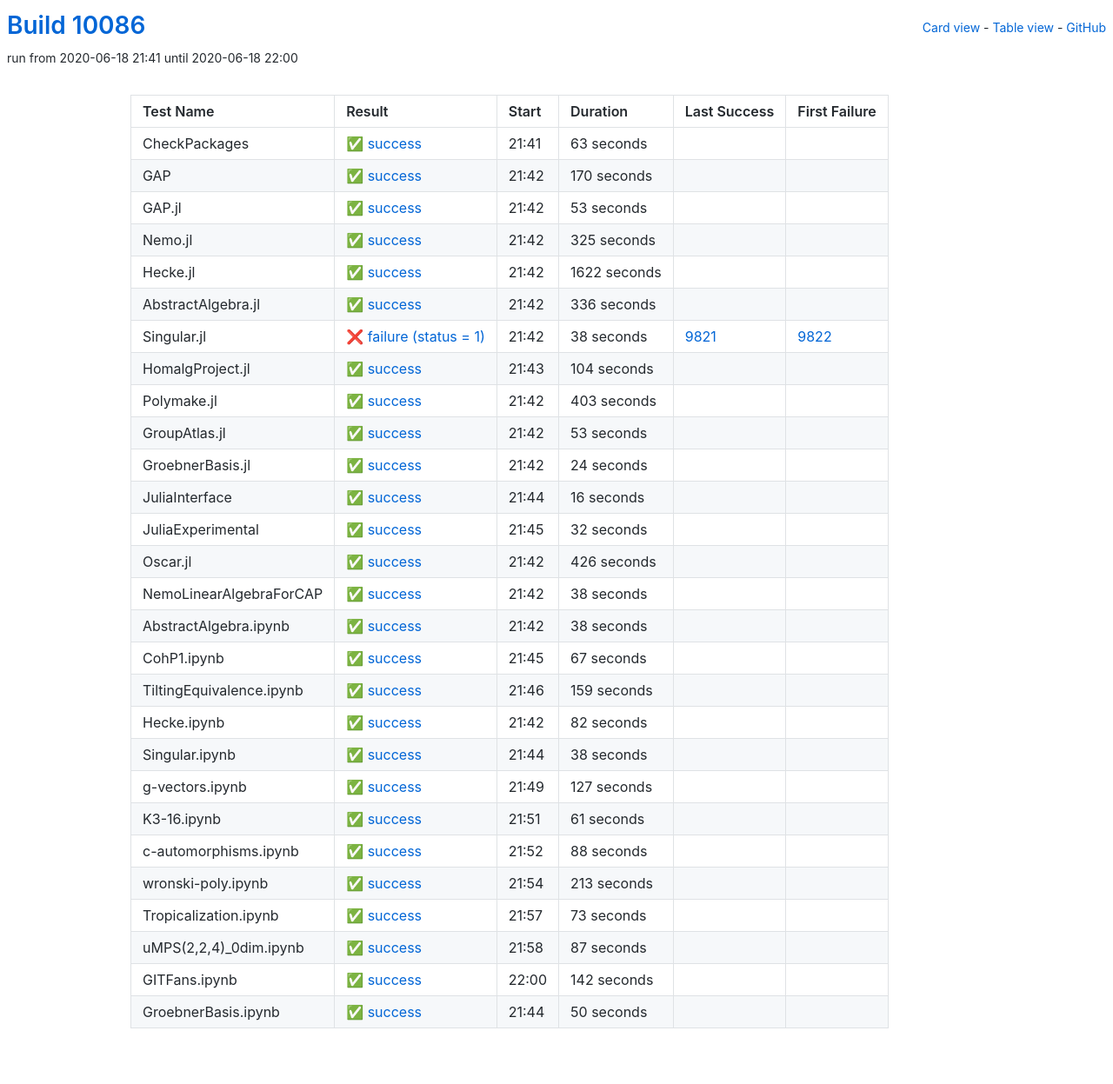
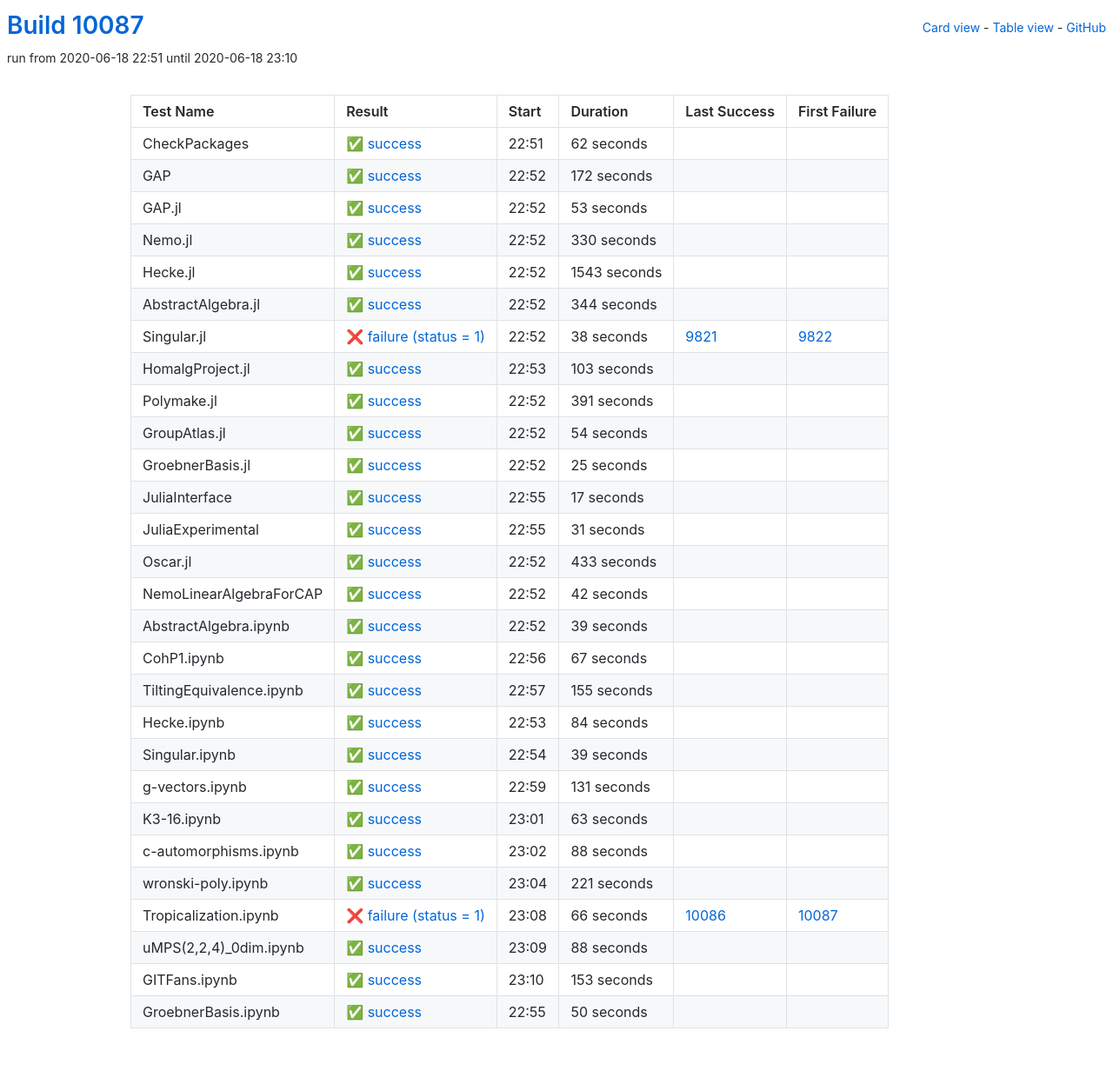
Before and after one commit to oscar-system/oscar-ci-status, a Jekyll site: the page built from table.html, in a window 1280 px wide. Shown: the whole page at 87% size. Built offline with Jekyll 4.4.1, drawn with Linux system fonts in a browser that asks for light colours.

Commit message:
Build #10087

```diff
--- a/_data/ci.yml
+++ b/_data/ci.yml
@@ -1,6 +1,6 @@
 ---
-build: 10086
-build_url: https://oscarci.mathematik.uni-kl.de/job/oscar/10086/
+build: 10087
+build_url: https://oscarci.mathematik.uni-kl.de/job/oscar/10087/
 job: oscar
 organization: oscar-system
 repo: oscar-ci-status
@@ -8,32 +8,32 @@
 tests:
 - name: CheckPackages
   id: checkpackages
-  log: https://oscarci.mathematik.uni-kl.de/job/oscar/10086/artifact/logs/build-10086/CheckPackages.log
-  start: 2020-06-18 21:41
+  log: https://oscarci.mathematik.uni-kl.de/job/oscar/10087/artifact/logs/build-10087/CheckPackages.log
+  start: 2020-06-18 22:51
   success: true
   exitcode: 0
   status: success
-  duration: 63
+  duration: 62
   last_success: false
   last_success_url:
   first_failure: false
   first_failure_url:
 - name: GAP
   id: gap
-  log: https://oscarci.mathematik.uni-kl.de/job/oscar/10086/artifact/logs/build-10086/GAP.log
-  start: 2020-06-18 21:42
+  log: https://oscarci.mathematik.uni-kl.de/job/oscar/10087/artifact/logs/build-10087/GAP.log
+  start: 2020-06-18 22:52
   success: true
   exitcode: 0
   status: success
-  duration: 170
+  duration: 172
   last_success: false
   last_success_url:
   first_failure: false
   first_failure_url:
 - name: GAP.jl
   id: gap-jl
-  log: https://oscarci.mathematik.uni-kl.de/job/oscar/10086/artifact/logs/build-10086/GAP.jl.log
-  start: 2020-06-18 21:42
+  log: https://oscarci.mathematik.uni-kl.de/job/oscar/10087/artifact/logs/build-10087/GAP.jl.log
+  start: 2020-06-18 22:52
   success: true
   exitcode: 0
   status: success
@@ -44,44 +44,44 @@
   first_failure_url:
 - name: Nemo.jl
   id: nemo-jl
-  log: https://oscarci.mathematik.uni-kl.de/job/oscar/10086/artifact/logs/build-10086/Nemo.jl.log
-  start: 2020-06-18 21:42
+  log: https://oscarci.mathematik.uni-kl.de/job/oscar/10087/artifact/logs/build-10087/Nemo.jl.log
+  start: 2020-06-18 22:52
   success: true
   exitcode: 0
   status: success
-  duration: 325
+  duration: 330
   last_success: false
   last_success_url:
   first_failure: false
   first_failure_url:
 - name: Hecke.jl
   id: hecke-jl
-  log: https://oscarci.mathematik.uni-kl.de/job/oscar/10086/artifact/logs/build-10086/Hecke.jl.log
-  start: 2020-06-18 21:42
+  log: https://oscarci.mathematik.uni-kl.de/job/oscar/10087/artifact/logs/build-10087/Hecke.jl.log
+  start: 2020-06-18 22:52
   success: true
   exitcode: 0
   status: success
-  duration: 1622
+  duration: 1543
   last_success: false
   last_success_url:
   first_failure: false
   first_failure_url:
 - name: AbstractAlgebra.jl
   id: abstractalgebra-jl
-  log: https://oscarci.mathematik.uni-kl.de/job/oscar/10086/artifact/logs/build-10086/AbstractAlgebra.jl.log
-  start: 2020-06-18 21:42
+  log: https://oscarci.mathematik.uni-kl.de/job/oscar/10087/artifact/logs/build-10087/AbstractAlgebra.jl.log
+  start: 2020-06-18 22:52
   success: true
   exitcode: 0
   status: success
-  duration: 336
+  duration: 344
   last_success: false
   last_success_url:
   first_failure: false
   first_failure_url:
 - name: Singular.jl
   id: singular-jl
-  log: https://oscarci.mathematik.uni-kl.de/job/oscar/10086/artifact/logs/build-10086/Singular.jl.log
-  start: 2020-06-18 21:42
+  log: https://oscarci.mathematik.uni-kl.de/job/oscar/10087/artifact/logs/build-10087/Singular.jl.log
+  start: 2020-06-18 22:52
   success: false
   exitcode: 1
   status: failure
@@ -92,116 +92,116 @@
   first_failure_url: https://oscarci.mathematik.uni-kl.de/job/oscar/9822/
 - name: HomalgProject.jl
   id: homalgproject-jl
-  log: https://oscarci.mathematik.uni-kl.de/job/oscar/10086/artifact/logs/build-10086/HomalgProject.jl.log
-  start: 2020-06-18 21:43
+  log: https://oscarci.mathematik.uni-kl.de/job/oscar/10087/artifact/logs/build-10087/HomalgProject.jl.log
+  start: 2020-06-18 22:53
   success: true
   exitcode: 0
   status: success
-  duration: 104
+  duration: 103
   last_success: false
   last_success_url:
   first_failure: false
   first_failure_url:
 - name: Polymake.jl
   id: polymake-jl
-  log: https://oscarci.mathematik.uni-kl.de/job/oscar/10086/artifact/logs/build-10086/Polymake.jl.log
-  start: 2020-06-18 21:42
+  log: https://oscarci.mathematik.uni-kl.de/job/oscar/10087/artifact/logs/build-10087/Polymake.jl.log
+  start: 2020-06-18 22:52
   success: true
   exitcode: 0
   status: success
-  duration: 403
+  duration: 391
   last_success: false
   last_success_url:
   first_failure: false
   first_failure_url:
 - name: GroupAtlas.jl
   id: groupatlas-jl
-  log: https://oscarci.mathematik.uni-kl.de/job/oscar/10086/artifact/logs/build-10086/GroupAtlas.jl.log
-  start: 2020-06-18 21:42
+  log: https://oscarci.mathematik.uni-kl.de/job/oscar/10087/artifact/logs/build-10087/GroupAtlas.jl.log
+  start: 2020-06-18 22:52
   success: true
   exitcode: 0
   status: success
-  duration: 53
+  duration: 54
   last_success: false
   last_success_url:
   first_failure: false
   first_failure_url:
 - name: GroebnerBasis.jl
   id: groebnerbasis-jl
-  log: https://oscarci.mathematik.uni-kl.de/job/oscar/10086/artifact/logs/build-10086/GroebnerBasis.jl.log
-  start: 2020-06-18 21:42
+  log: https://oscarci.mathematik.uni-kl.de/job/oscar/10087/artifact/logs/build-10087/GroebnerBasis.jl.log
+  start: 2020-06-18 22:52
   success: true
   exitcode: 0
   status: success
-  duration: 24
+  duration: 25
   last_success: false
   last_success_url:
   first_failure: false
   first_failure_url:
 - name: JuliaInterface
   id: juliainterface
-  log: https://oscarci.mathematik.uni-kl.de/job/oscar/10086/artifact/logs/build-10086/JuliaInterface.log
-  start: 2020-06-18 21:44
+  log: https://oscarci.mathematik.uni-kl.de/job/oscar/10087/artifact/logs/build-10087/JuliaInterface.log
+  start: 2020-06-18 22:55
   success: true
   exitcode: 0
   status: success
-  duration: 16
+  duration: 17
   last_success: false
   last_success_url:
   first_failure: false
   first_failure_url:
 - name: JuliaExperimental
   id: juliaexperimental
-  log: https://oscarci.mathematik.uni-kl.de/job/oscar/10086/artifact/logs/build-10086/JuliaExperimental.log
-  start: 2020-06-18 21:45
+  log: https://oscarci.mathematik.uni-kl.de/job/oscar/10087/artifact/logs/build-10087/JuliaExperimental.log
+  start: 2020-06-18 22:55
   success: true
   exitcode: 0
   status: success
-  duration: 32
+  duration: 31
   last_success: false
   last_success_url:
   first_failure: false
   first_failure_url:
 - name: Oscar.jl
   id: oscar-jl
-  log: https://oscarci.mathematik.uni-kl.de/job/oscar/10086/artifact/logs/build-10086/Oscar.jl.log
-  start: 2020-06-18 21:42
+  log: https://oscarci.mathematik.uni-kl.de/job/oscar/10087/artifact/logs/build-10087/Oscar.jl.log
+  start: 2020-06-18 22:52
   success: true
   exitcode: 0
   status: success
-  duration: 426
+  duration: 433
   last_success: false
   last_success_url:
   first_failure: false
   first_failure_url:
 - name: NemoLinearAlgebraForCAP
   id: nemolinearalgebraforcap
-  log: https://oscarci.mathematik.uni-kl.de/job/oscar/10086/artifact/logs/build-10086/NemoLinearAlgebraForCAP.log
-  start: 2020-06-18 21:42
+  log: https://oscarci.mathematik.uni-kl.de/job/oscar/10087/artifact/logs/build-10087/NemoLinearAlgebraForCAP.log
+  start: 2020-06-18 22:52
   success: true
   exitcode: 0
   status: success
-  duration: 38
+  duration: 42
   last_success: false
   last_success_url:
   first_failure: false
   first_failure_url:
 - name: AbstractAlgebra.ipynb
   id: abstractalgebra-ipynb
-  log: https://oscarci.mathematik.uni-kl.de/job/oscar/10086/artifact/logs/build-10086/AbstractAlgebra.ipynb.log
-  start: 2020-06-18 21:42
+  log: https://oscarci.mathematik.uni-kl.de/job/oscar/10087/artifact/logs/build-10087/AbstractAlgebra.ipynb.log
+  start: 2020-06-18 22:52
   success: true
   exitcode: 0
   status: success
-  duration: 38
+  duration: 39
   last_success: false
   last_success_url:
   first_failure: false
   first_failure_url:
 - name: CohP1.ipynb
   id: cohp1-ipynb
-  log: https://oscarci.mathematik.uni-kl.de/job/oscar/10086/artifact/logs/build-10086/CohP1.ipynb.log
-  start: 2020-06-18 21:45
+  log: https://oscarci.mathematik.uni-kl.de/job/oscar/10087/artifact/logs/build-10087/CohP1.ipynb.log
+  start: 2020-06-18 22:56
   success: true
   exitcode: 0
   status: success
@@ -212,68 +212,68 @@
   first_failure_url:
 - name: TiltingEquivalence.ipynb
   id: tiltingequivalence-ipynb
-  log: https://oscarci.mathematik.uni-kl.de/job/oscar/10086/artifact/logs/build-10086/TiltingEquivalence.ipynb.log
-  start: 2020-06-18 21:46
+  log: https://oscarci.mathematik.uni-kl.de/job/oscar/10087/artifact/logs/build-10087/TiltingEquivalence.ipynb.log
+  start: 2020-06-18 22:57
   success: true
   exitcode: 0
   status: success
-  duration: 159
+  duration: 155
   last_success: false
   last_success_url:
   first_failure: false
   first_failure_url:
 - name: Hecke.ipynb
   id: hecke-ipynb
-  log: https://oscarci.mathematik.uni-kl.de/job/oscar/10086/artifact/logs/build-10086/Hecke.ipynb.log
-  start: 2020-06-18 21:42
+  log: https://oscarci.mathematik.uni-kl.de/job/oscar/10087/artifact/logs/build-10087/Hecke.ipynb.log
+  start: 2020-06-18 22:53
   success: true
   exitcode: 0
   status: success
-  duration: 82
+  duration: 84
   last_success: false
   last_success_url:
   first_failure: false
   first_failure_url:
 - name: Singular.ipynb
   id: singular-ipynb
-  log: https://oscarci.mathematik.uni-kl.de/job/oscar/10086/artifact/logs/build-10086/Singular.ipynb.log
-  start: 2020-06-18 21:44
+  log: https://oscarci.mathematik.uni-kl.de/job/oscar/10087/artifact/logs/build-10087/Singular.ipynb.log
+  start: 2020-06-18 22:54
   success: true
   exitcode: 0
   status: success
-  duration: 38
+  duration: 39
   last_success: false
   last_success_url:
   first_failure: false
   first_failure_url:
 - name: g-vectors.ipynb
   id: g-vectors-ipynb
-  log: https://oscarci.mathematik.uni-kl.de/job/oscar/10086/artifact/logs/build-10086/g-vectors.ipynb.log
-  start: 2020-06-18 21:49
+  log: https://oscarci.mathematik.uni-kl.de/job/oscar/10087/artifact/logs/build-10087/g-vectors.ipynb.log
+  start: 2020-06-18 22:59
   success: true
   exitcode: 0
   status: success
-  duration: 127
+  duration: 131
   last_success: false
   last_success_url:
   first_failure: false
   first_failure_url:
 - name: K3-16.ipynb
   id: k3-16-ipynb
-  log: https://oscarci.mathematik.uni-kl.de/job/oscar/10086/artifact/logs/build-10086/K3-16.ipynb.log
-  start: 2020-06-18 21:51
+  log: https://oscarci.mathematik.uni-kl.de/job/oscar/10087/artifact/logs/build-10087/K3-16.ipynb.log
+  start: 2020-06-18 23:01
   success: true
   exitcode: 0
   status: success
-  duration: 61
+  duration: 63
   last_success: false
   last_success_url:
   first_failure: false
   first_failure_url:
 - name: c-automorphisms.ipynb
   id: c-automorphisms-ipynb
-  log: https://oscarci.mathematik.uni-kl.de/job/oscar/10086/artifact/logs/build-10086/c-automorphisms.ipynb.log
-  start: 2020-06-18 21:52
+  log: https://oscarci.mathematik.uni-kl.de/job/oscar/10087/artifact/logs/build-10087/c-automorphisms.ipynb.log
+  start: 2020-06-18 23:02
   success: true
   exitcode: 0
   status: success
@@ -284,56 +284,56 @@
   first_failure_url:
 - name: wronski-poly.ipynb
   id: wronski-poly-ipynb
-  log: https://oscarci.mathematik.uni-kl.de/job/oscar/10086/artifact/logs/build-10086/wronski-poly.ipynb.log
-  start: 2020-06-18 21:54
+  log: https://oscarci.mathematik.uni-kl.de/job/oscar/10087/artifact/logs/build-10087/wronski-poly.ipynb.log
+  start: 2020-06-18 23:04
   success: true
   exitcode: 0
   status: success
-  duration: 213
+  duration: 221
   last_success: false
   last_success_url:
   first_failure: false
   first_failure_url:
 - name: Tropicalization.ipynb
   id: tropicalization-ipynb
-  log: https://oscarci.mathematik.uni-kl.de/job/oscar/10086/artifact/logs/build-10086/Tropicalization.ipynb.log
-  start: 2020-06-18 21:57
+  log: https://oscarci.mathematik.uni-kl.de/job/oscar/10087/artifact/logs/build-10087/Tropicalization.ipynb.log
+  start: 2020-06-18 23:08
+  success: false
+  exitcode: 1
+  status: failure
+  duration: 66
+  last_success: 10086
+  last_success_url: https://oscarci.mathematik.uni-kl.de/job/oscar/10086/
+  first_failure: 10087
+  first_failure_url: https://oscarci.mathematik.uni-kl.de/job/oscar/10087/
+- name: uMPS(2,2,4)_0dim.ipynb
+  id: umps-2-2-4-0dim-ipynb
+  log: https://oscarci.mathematik.uni-kl.de/job/oscar/10087/artifact/logs/build-10087/uMPS-2-2-4-_0dim.ipynb.log
+  start: 2020-06-18 23:09
   success: true
   exitcode: 0
   status: success
-  duration: 73
-  last_success: false
-  last_success_url:
-  first_failure: false
-  first_failure_url:
-- name: uMPS(2,2,4)_0dim.ipynb
-  id: umps-2-2-4-0dim-ipynb
-  log: https://oscarci.mathematik.uni-kl.de/job/oscar/10086/artifact/logs/build-10086/uMPS-2-2-4-_0dim.ipynb.log
-  start: 2020-06-18 21:58
-  success: true
-  exitcode: 0
-  status: success
-  duration: 87
+  duration: 88
   last_success: false
   last_success_url:
   first_failure: false
   first_failure_url:
 - name: GITFans.ipynb
   id: gitfans-ipynb
-  log: https://oscarci.mathematik.uni-kl.de/job/oscar/10086/artifact/logs/build-10086/GITFans.ipynb.log
-  start: 2020-06-18 22:00
+  log: https://oscarci.mathematik.uni-kl.de/job/oscar/10087/artifact/logs/build-10087/GITFans.ipynb.log
+  start: 2020-06-18 23:10
   success: true
   exitcode: 0
   status: success
-  duration: 142
+  duration: 153
   last_success: false
   last_success_url:
   first_failure: false
   first_failure_url:
 - name: GroebnerBasis.ipynb
   id: groebnerbasis-ipynb
-  log: https://oscarci.mathematik.uni-kl.de/job/oscar/10086/artifact/logs/build-10086/GroebnerBasis.ipynb.log
-  start: 2020-06-18 21:44
+  log: https://oscarci.mathematik.uni-kl.de/job/oscar/10087/artifact/logs/build-10087/GroebnerBasis.ipynb.log
+  start: 2020-06-18 22:55
   success: true
   exitcode: 0
   status: success
```
Also changed, not shown: README.md.
